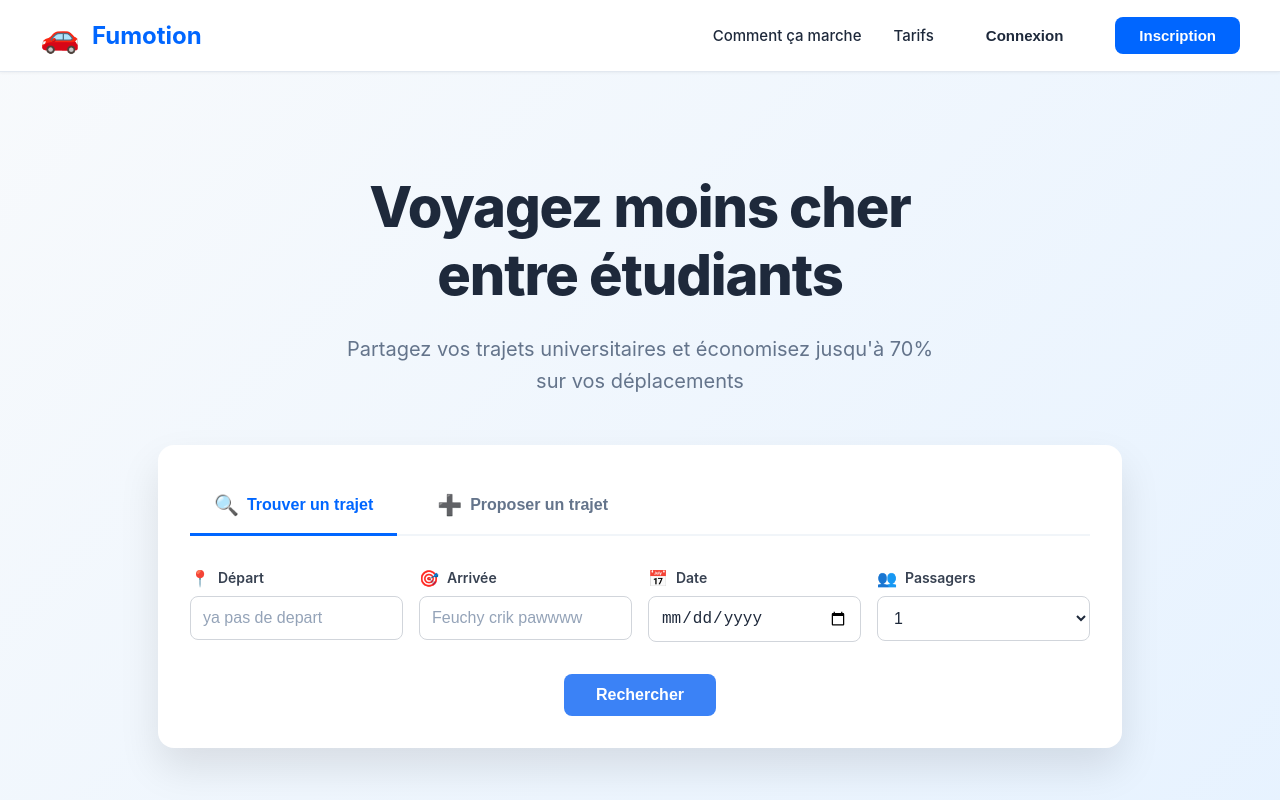
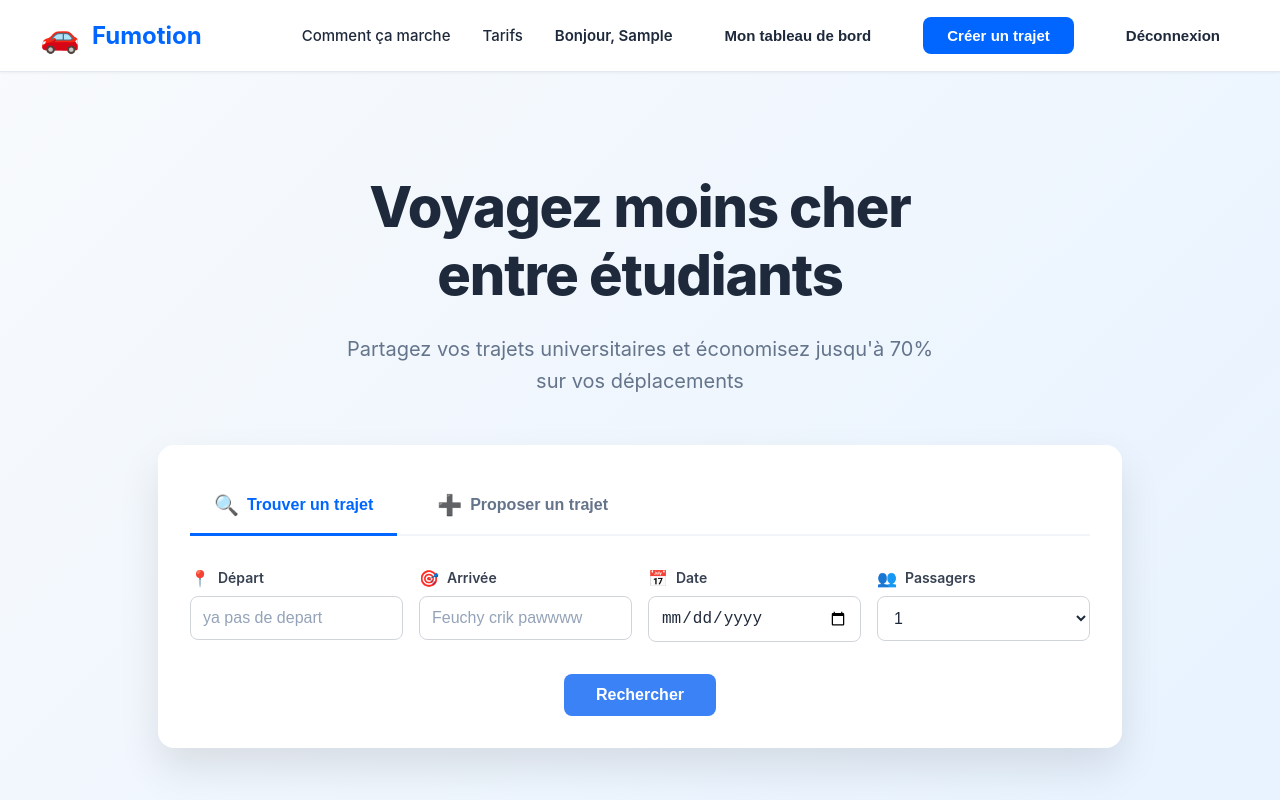
Before and after one commit to clepix21/Fumotion, a React (Create React App) app in the folder app/frontend/: page / in a window 1280 px wide. Shown: the top 800 px of the page. Built offline with nearby package versions, Linux system fonts and the light colour scheme; sample sign-in values are in the browser's storage.

Commit message:
feat: ajouter le contexte d'authentification et intégrer l'authentification dans les pages

```diff
--- /dev/null
+++ b/app/frontend/src/context/AuthContext.js
@@ -0,0 +1,65 @@
+import { createContext, useContext, useState, useEffect } from 'react';
+
+const AuthContext = createContext(null);
+
+export const AuthProvider = ({ children }) => {
+  const [user, setUser] = useState(null);
+  const [token, setToken] = useState(null);
+  const [loading, setLoading] = useState(true);
+
+  useEffect(() => {
+    // Charger les données de l'utilisateur depuis le localStorage au démarrage
+    const savedToken = localStorage.getItem('token');
+    const savedUser = localStorage.getItem('user');
+
+    if (savedToken && savedUser) {
+      try {
+        const parsedUser = JSON.parse(savedUser);
+        setToken(savedToken);
+        setUser(parsedUser);
+      } catch (error) {
+        console.error('Erreur lors du chargement des données utilisateur:', error);
+        localStorage.removeItem('token');
+        localStorage.removeItem('user');
+      }
+    }
+    setLoading(false);
+  }, []);
+
+  const login = (userData, authToken) => {
+    setUser(userData);
+    setToken(authToken);
+    localStorage.setItem('token', authToken);
+    localStorage.setItem('user', JSON.stringify(userData));
+  };
+
+  const logout = () => {
+    setUser(null);
+    setToken(null);
+    localStorage.removeItem('token');
+    localStorage.removeItem('user');
+  };
+
+  const isAuthenticated = () => {
+    return !!token && !!user;
+  };
+
+  const value = {
+    user,
+    token,
+    login,
+    logout,
+    isAuthenticated,
+    loading
+  };
+
+  return <AuthContext.Provider value={value}>{children}</AuthContext.Provider>;
+};
+
+export const useAuth = () => {
+  const context = useContext(AuthContext);
+  if (!context) {
+    throw new Error('useAuth doit être utilisé à l\'intérieur d\'un AuthProvider');
+  }
+  return context;
+};
--- a/app/frontend/src/index.js
+++ b/app/frontend/src/index.js
@@ -3,13 +3,16 @@ import ReactDOM from 'react-dom/client';
 import { BrowserRouter } from 'react-router-dom';
 import './styles/index.css';
 import App from './App';
+import { AuthProvider } from './context/AuthContext';
 import reportWebVitals from './utils/reportWebVitals';
 
 const root = ReactDOM.createRoot(document.getElementById('root'));
 root.render(
   <React.StrictMode>
     <BrowserRouter>
-      <App />
+      <AuthProvider>
+        <App />
+      </AuthProvider>
     </BrowserRouter>
   </React.StrictMode>
 );
--- a/app/frontend/src/pages/CreateTripPage.js
+++ b/app/frontend/src/pages/CreateTripPage.js
@@ -2,11 +2,12 @@
 
 import { useState, useEffect } from "react"
 import { useNavigate, Link } from "react-router-dom"
+import { useAuth } from "../context/AuthContext"
 import "../styles/CreateTrip.css"
 
 export default function CreateTripPage() {
   const navigate = useNavigate()
-  const [user, setUser] = useState(null)
+  const { user, token, isAuthenticated } = useAuth()
   const [loading, setLoading] = useState(false)
   const [formData, setFormData] = useState({
     departure_location: "",
@@ -18,33 +19,17 @@ export default function CreateTripPage() {
   })
 
   useEffect(() => {
-    const token = localStorage.getItem("token")
-    const userData = localStorage.getItem("user")
-
-    if (!token || !userData || userData === "undefined" || userData === "null") {
-      localStorage.removeItem("token")
-      localStorage.removeItem("user")
+    if (!isAuthenticated()) {
       navigate("/login")
       return
     }
-
-    try {
-      const parsedUser = JSON.parse(userData)
-      setUser(parsedUser)
-    } catch (error) {
-      console.error("Erreur lors du parsing des données utilisateur:", error)
-      localStorage.removeItem("token")
-      localStorage.removeItem("user")
-      navigate("/login")
-    }
-  }, [navigate])
+  }, [navigate, isAuthenticated])
 
   const handleSubmit = async (e) => {
     e.preventDefault()
     setLoading(true)
 
     try {
-      const token = localStorage.getItem("token")
       const response = await fetch("http://localhost:5000/api/trips", {
         method: "POST",
         headers: {
--- a/app/frontend/src/pages/DashboardPage.js
+++ b/app/frontend/src/pages/DashboardPage.js
@@ -1,49 +1,20 @@
 "use client"
 
-import { useState, useEffect } from "react"
+import { useState, useEffect, useCallback } from "react"
 import { useNavigate, Link } from "react-router-dom"
+import { useAuth } from "../context/AuthContext"
 import "../styles/Dashboard.css"
 
 export default function DashboardPage() {
   const navigate = useNavigate()
-  const [user, setUser] = useState(null)
+  const { user, token, isAuthenticated, logout } = useAuth()
   const [activeTab, setActiveTab] = useState("trips")
   const [myTrips, setMyTrips] = useState([])
   const [myBookings, setMyBookings] = useState([])
   const [loading, setLoading] = useState(true)
 
-  useEffect(() => {
-    // Vérifier l'authentification
-    const token = localStorage.getItem("token")
-    const userData = localStorage.getItem("user")
-
-    // Check if token and userData exist and are valid
-    if (!token || !userData || userData === "undefined" || userData === "null") {
-      // Clear invalid data
-      localStorage.removeItem("token")
-      localStorage.removeItem("user")
-      navigate("/login")
-      return
-    }
-
-    // Safely parse user data
+  const loadDashboardData = useCallback(async () => {
     try {
-      const parsedUser = JSON.parse(userData)
-      setUser(parsedUser)
-      loadDashboardData()
-    } catch (error) {
-      console.error("Erreur lors du parsing des données utilisateur:", error)
-      // Clear corrupted data and redirect to login
-      localStorage.removeItem("token")
-      localStorage.removeItem("user")
-      navigate("/login")
-    }
-  }, [navigate])
-
-  const loadDashboardData = async () => {
-    try {
-      const token = localStorage.getItem("token")
-
       // Charger mes trajets
       const tripsResponse = await fetch("http://localhost:5000/api/trips", {
         headers: {
@@ -72,11 +43,20 @@ export default function DashboardPage() {
     } finally {
       setLoading(false)
     }
-  }
+  }, [token])
+
+  useEffect(() => {
+    // Vérifier l'authentification avec le contexte
+    if (!isAuthenticated()) {
+      navigate("/login")
+      return
+    }
+
+    loadDashboardData()
+  }, [navigate, isAuthenticated, loadDashboardData])
 
   const handleLogout = () => {
-    localStorage.removeItem("token")
-    localStorage.removeItem("user")
+    logout()
     navigate("/")
   }
 
--- a/app/frontend/src/pages/HomePage.js
+++ b/app/frontend/src/pages/HomePage.js
@@ -1,15 +1,22 @@
 import { useState } from "react"
 import { useNavigate } from "react-router-dom"
+import { useAuth } from "../context/AuthContext"
 import "../styles/HomePage.css"
 
 export default function HomePage() {
   const navigate = useNavigate()
+  const { user, isAuthenticated, logout } = useAuth()
   const [searchData, setSearchData] = useState({
     departure: "",
     arrival: "",
     date: "",
     passengers: 1,
   })
+
+  const handleLogout = () => {
+    logout()
+    navigate("/")
+  }
 
   const handleSearch = (e) => {
     e.preventDefault()
@@ -33,12 +40,31 @@ export default function HomePage() {
             <a href="#pricing" className="navbar-link">
               Tarifs
             </a>
+            {isAuthenticated() ? (
+              <>
+                <span className="navbar-user">
+                  Bonjour, {user?.firstName || user?.email}
+                </span>
+                <button onClick={() => navigate("/dashboard")} className="navbar-btn-secondary">
+                  Mon tableau de bord
+                </button>
+                <button onClick={() => navigate("/create-trip")} className="navbar-btn-primary">
+                  Créer un trajet
+                </button>
+                <button onClick={handleLogout} className="navbar-btn-secondary">
+                  Déconnexion
+                </button>
+              </>
+            ) : (
+              <>
                 <button onClick={() => navigate("/login")} className="navbar-btn-secondary">
                   Connexion
                 </button>
                 <button onClick={() => navigate("/register")} className="navbar-btn-primary">
                   Inscription
                 </button>
+              </>
+            )}
           </div>
         </div>
       </nav>
--- a/app/frontend/src/pages/auth/LoginPage.js
+++ b/app/frontend/src/pages/auth/LoginPage.js
@@ -1,9 +1,11 @@
 import { useState } from "react"
 import { Link, useNavigate } from "react-router-dom"
+import { useAuth } from "../../context/AuthContext"
 import "../../styles/auth.css"
 
 export default function LoginPage() {
   const navigate = useNavigate()
+  const { login } = useAuth()
   const [formData, setFormData] = useState({
     email: "",
     password: "",
@@ -43,8 +45,8 @@ export default function LoginPage() {
 
       if (response.ok && data.success) {
         if (data.data && data.data.token && data.data.user) {
-          localStorage.setItem("token", data.data.token)
-          localStorage.setItem("user", JSON.stringify(data.data.user))
+          // Utiliser le contexte d'authentification
+          login(data.data.user, data.data.token)
 
           console.log("[v0] Token stocké:", data.data.token.substring(0, 20) + "...")
           console.log("[v0] Utilisateur stocké:", data.data.user.email)
--- a/app/frontend/src/pages/auth/RegisterPage.js
+++ b/app/frontend/src/pages/auth/RegisterPage.js
@@ -1,9 +1,11 @@
 import { useState } from 'react';
 import { Link, useNavigate } from 'react-router-dom';
+import { useAuth } from '../../context/AuthContext';
 import '../../styles/auth.css';
 
 export default function RegisterPage() {
   const navigate = useNavigate();
+  const { login } = useAuth();
   const [formData, setFormData] = useState({
     firstName: '',
     lastName: '',
@@ -65,8 +67,15 @@ export default function RegisterPage() {
       console.log('Réponse du serveur:', data);
 
       if (response.ok && data.success) {
-        alert('Inscription réussie ! Vous pouvez maintenant vous connecter.');
-        navigate('/login');
+        // Connecter automatiquement l'utilisateur après l'inscription
+        if (data.data && data.data.token && data.data.user) {
+          login(data.data.user, data.data.token);
+          alert('Inscription réussie ! Bienvenue sur Fumotion.');
+          navigate('/dashboard');
+        } else {
+          alert('Inscription réussie ! Vous pouvez maintenant vous connecter.');
+          navigate('/login');
+        }
       } else {
         setError(data.message || 'Erreur lors de l\'inscription');
       }
--- a/app/frontend/src/styles/HomePage.css
+++ b/app/frontend/src/styles/HomePage.css
@@ -58,6 +58,13 @@
 
 .navbar-link:hover {
   color: #0066ff;
+}
+
+.navbar-user {
+  color: #1e293b;
+  font-weight: 600;
+  font-size: 0.9375rem;
+  padding: 0.5rem 0;
 }
 
 .navbar-btn-secondary {
```
Lines whose indentation alone changed are shown as unchanged.
